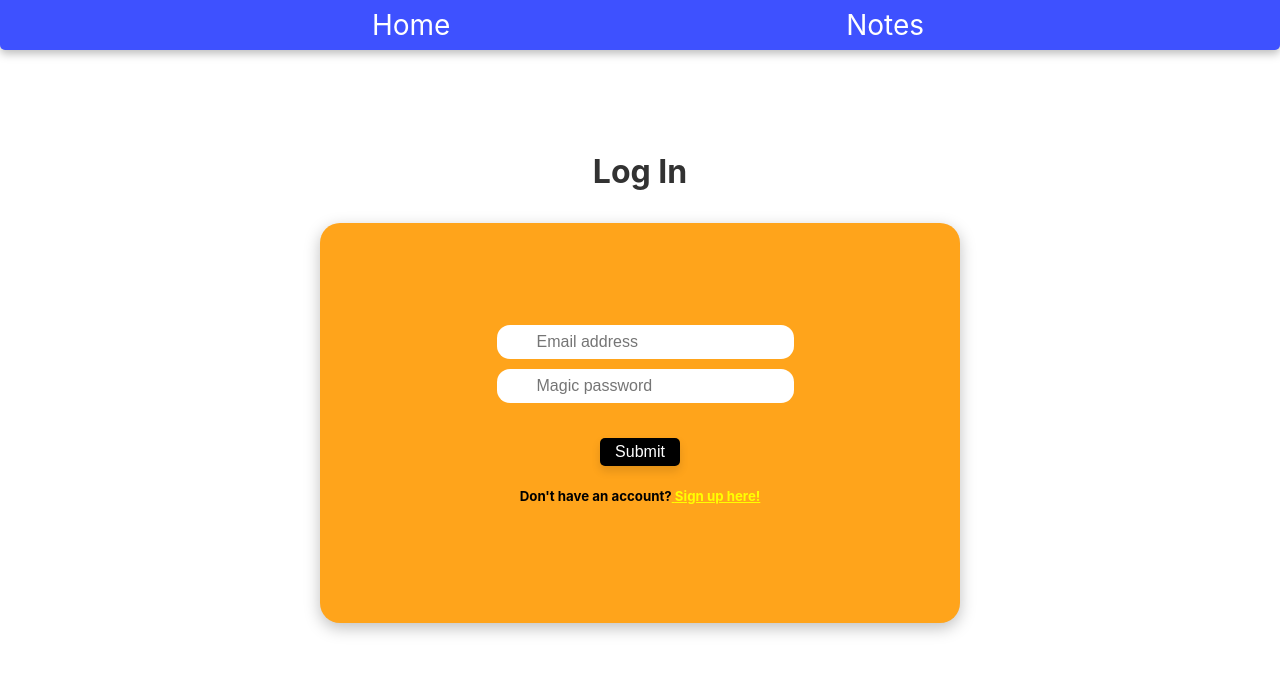
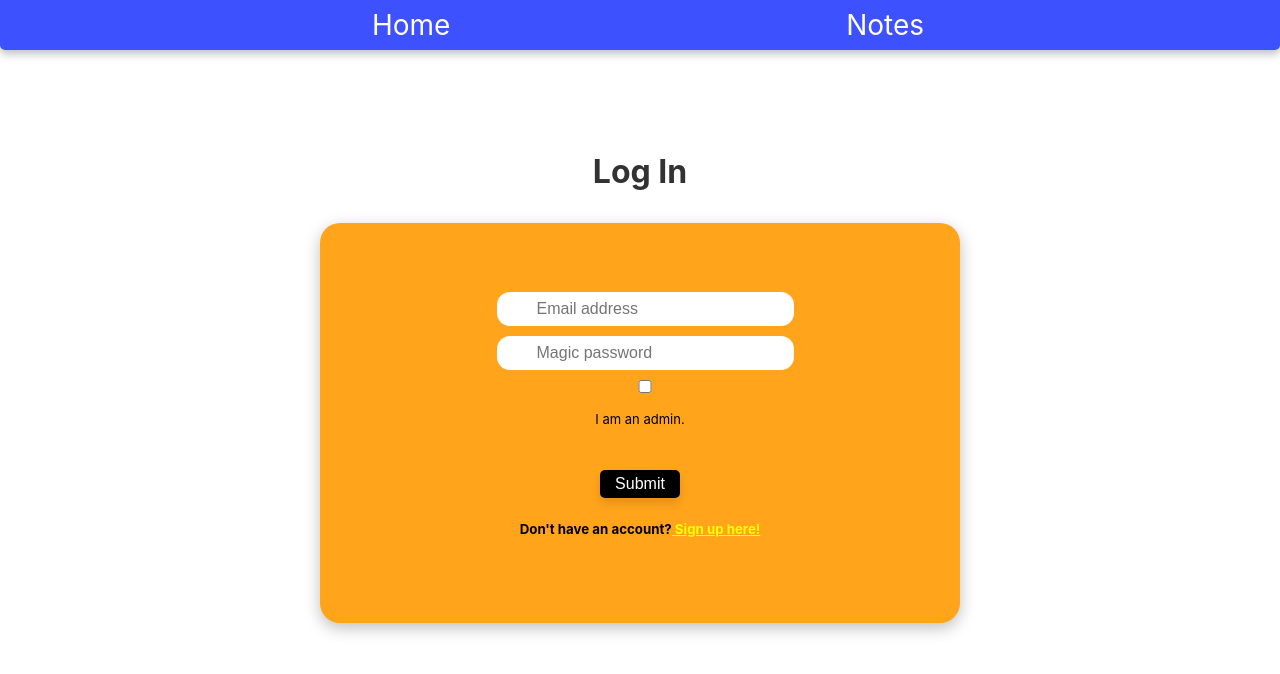
Before and after one commit to kleimaj/next-demo, a Next.js app: page /login in a window 1280 px wide. Shown: the top 674 px of the page. Built offline with nearby package versions, Linux system fonts and the light colour scheme.

Commit message:
added validation and error handling for admin login

```diff
--- a/pages/login/index.js
+++ b/pages/login/index.js
@@ -51,9 +51,17 @@ const Login = () => {
   const router = useRouter();
   const [email, setEmail] = useState("");
   const [password, setPassword] = useState("");
+  const [isAdmin, setIsAdmin] = useState(false);
+  const [errorMsg, setErrorMsg] = useState("");
 
   const handleSubmit = e => {
     e.preventDefault();
+    if (isAdmin && email !== "test@bread.com") {
+      setErrorMsg("Oops, you're not an admin. Please uncheck the box");
+    } else if (!isAdmin && email === "test@bread.com") {
+      setErrorMsg("Looks like you're an admin. Check that box below!");
+    } else {
+      setErrorMsg("");
       fetch("/api/auth/login", {
         method: "POST",
         headers: {
@@ -61,21 +69,23 @@ const Login = () => {
         },
         body: JSON.stringify({
           email,
-        password
+          password,
+          isAdmin
         })
       })
         .then(res => res.json())
         .then(data => {
-        // send them home or to the user profile?
-        router.push("/");
+          console.log(data);
+          data.name === "admin" ? router.push("/admin") : router.push("/");
         })
         .catch(err => console.log(err));
+    }
   };
 
   return (
     <FormWrapper>
       <Header>Log In</Header>
-
+      {errorMsg ? <p style={{ color: "red" }}>{errorMsg}</p> : null}
       <Form onSubmit={handleSubmit}>
         <label htmlFor='email'>
           <Input
@@ -100,6 +110,17 @@ const Login = () => {
             required
           />
         </label>
+
+        <label htmlFor='isAdmin'>
+          <Input
+            type='checkbox'
+            checked={isAdmin}
+            onChange={e => setIsAdmin(!isAdmin)}
+            name='isAdmin'
+            autoComplete='is-user-admin'
+          />
+          <p style={{ fontSize: "13px" }}>I am an admin.</p>
+        </label>
         <Button type='submit'>Submit</Button>
 
         <h5>
```
Lines whose indentation alone changed are shown as unchanged.
